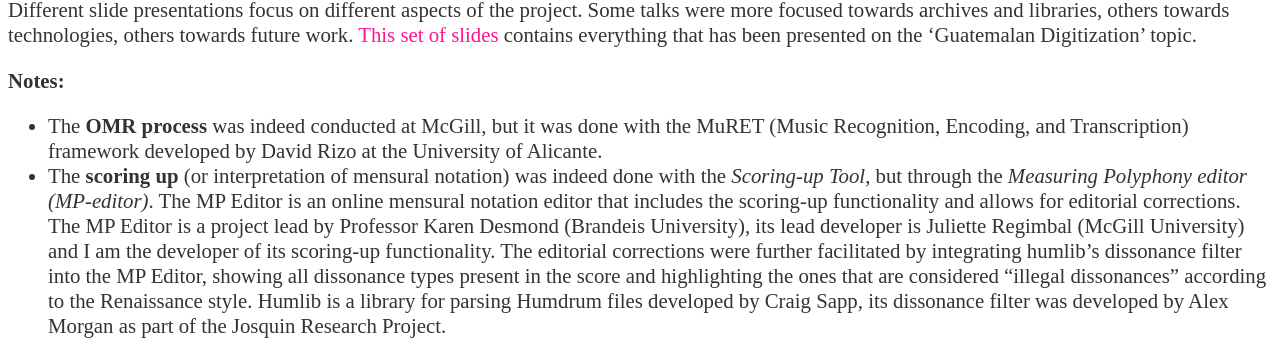
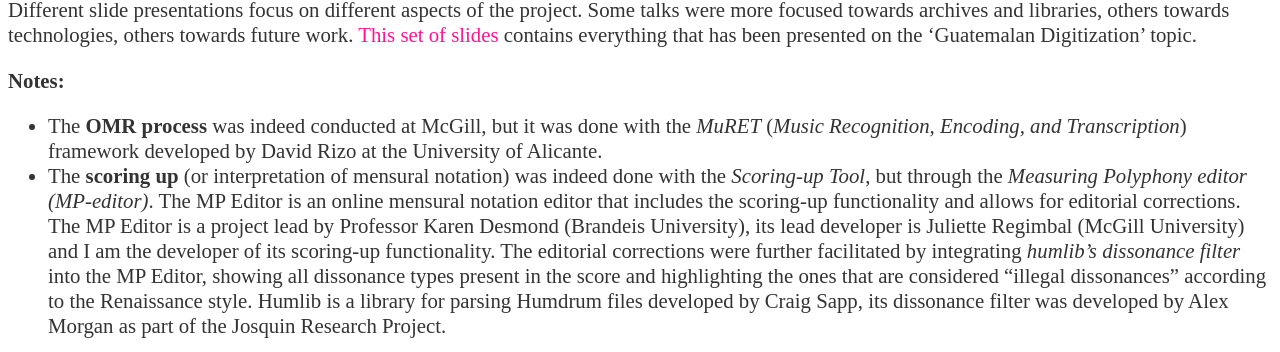
Before and after one commit to martha-thomae/martha-thomae.github.io, a Jekyll site: the page built from projects/index.md, in a window 1280 px wide and 900 px high, scrolled down 3065 px. Shown: the part 146-498 px from the top of the window. Built offline with Jekyll 4.4.1, drawn with Linux system fonts in a browser that asks for light colours.

Commit message:
italics for software names

```diff
--- a/projects/index.md
+++ b/projects/index.md
@@ -67,8 +67,8 @@
 Different slide presentations focus on different aspects of the project. Some talks were more focused towards archives and libraries, others towards technologies, others towards future work. [This set of slides](/) contains everything that has been presented on the 'Guatemalan Digitization' topic.
 
 **Notes:**
-- The **OMR process** was indeed conducted at McGill, but it was done with the MuRET (Music Recognition, Encoding, and Transcription) framework developed by David Rizo at the University of Alicante.
-- The **scoring up** (or interpretation of mensural notation) was indeed done with the *Scoring-up Tool*, but through the *Measuring Polyphony editor (MP-editor)*. The MP Editor is an online mensural notation editor that includes the scoring-up functionality and allows for editorial corrections. The MP Editor is a project lead by Professor Karen Desmond (Brandeis University), its lead developer is Juliette Regimbal (McGill University) and I am the developer of its scoring-up functionality. The editorial corrections were further facilitated by integrating humlib's dissonance filter into the MP Editor, showing all dissonance types present in the score and highlighting the ones that are considered "illegal dissonances" according to the Renaissance style. Humlib is a library for parsing Humdrum files developed by Craig Sapp, its dissonance filter was developed by Alex Morgan as part of the Josquin Research Project.
+- The **OMR process** was indeed conducted at McGill, but it was done with the *MuRET* (*Music Recognition, Encoding, and Transcription*) framework developed by David Rizo at the University of Alicante.
+- The **scoring up** (or interpretation of mensural notation) was indeed done with the *Scoring-up Tool*, but through the *Measuring Polyphony editor (MP-editor)*. The MP Editor is an online mensural notation editor that includes the scoring-up functionality and allows for editorial corrections. The MP Editor is a project lead by Professor Karen Desmond (Brandeis University), its lead developer is Juliette Regimbal (McGill University) and I am the developer of its scoring-up functionality. The editorial corrections were further facilitated by integrating *humlib's dissonance filter* into the MP Editor, showing all dissonance types present in the score and highlighting the ones that are considered "illegal dissonances" according to the Renaissance style. Humlib is a library for parsing Humdrum files developed by Craig Sapp, its dissonance filter was developed by Alex Morgan as part of the Josquin Research Project.
 
 ## Related publications
 Thomae, Martha E., Julie E. Cumming, and Ichiro Fujinaga. “Counterpoint Error-Detection Tools for Optical Music Recognition of Renaissance Polyphonic Music.” In Proceedings of the 23rd International Society for Music Information Retrieval Conference. Bengaluru, India, 2022.
```
